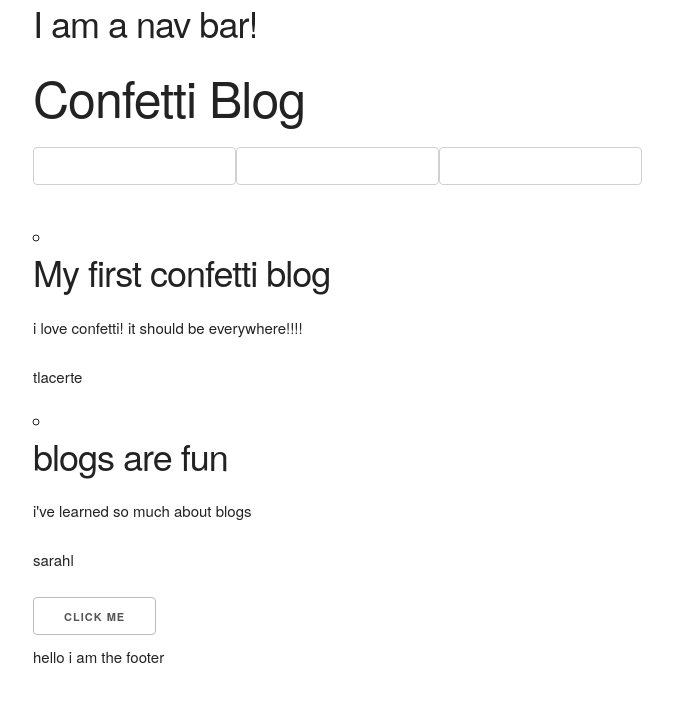
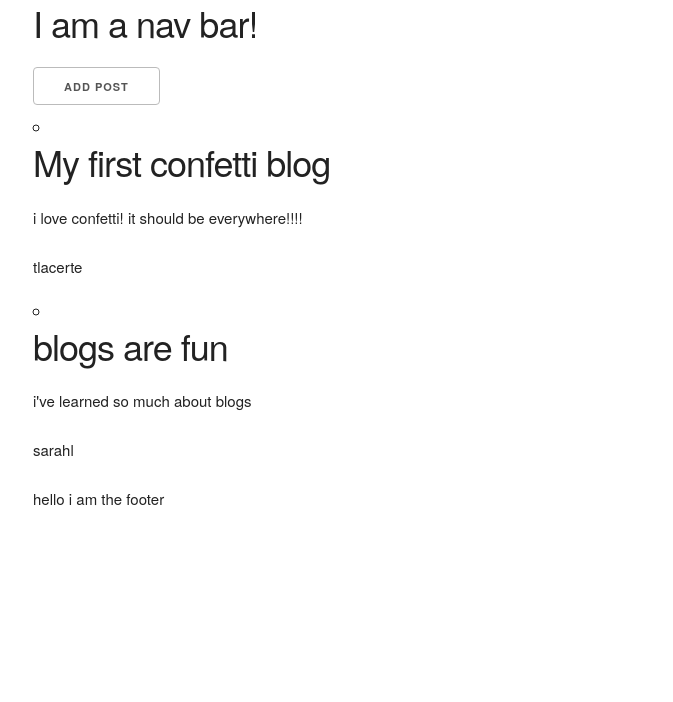
Before and after one commit to tlacerte/React-Blog, a React (Create React App) app: page / in a window 1280 px wide. Shown: the top 702 px of the page, without its empty margins (127-800 px from the left). Built offline with nearby package versions, Linux system fonts and the light colour scheme.

Commit message:
toggle post button

```diff
--- a/src/App.js
+++ b/src/App.js
@@ -6,7 +6,7 @@ import BlogForm from './BlogForm'
 
 class App extends Component {
   state = {
-    isShowing : true,
+    isShowing : false,
     posts : [
       {
         title : "My first confetti blog",
@@ -21,7 +21,7 @@ class App extends Component {
     ]
   }
   //define all event logic hear
-  handleClick = (event) => {
+  handleShowForm = (event) => {
     this.setState({
       isShowing: !this.state.isShowing
     })
@@ -43,11 +43,9 @@ class App extends Component {
     })
     return (
       <div className="App container">
-          <Nav />
-          {this.state.isShowing ? title : null}
-          <BlogForm />
+          <Nav content="NAV"/>
+          {this.state.isShowing ? <BlogForm /> : <button onClick={this.handleShowForm}>Add Post</button>}
           <ul>{composedPosts}</ul>
-          <button onClick={this.handleClick}>click me</button>
           <Footer />
       </div>
     );
--- a/src/BlogForm/index.js
+++ b/src/BlogForm/index.js
@@ -1,4 +1,5 @@
 import React, { Component } from 'react';
+import PropTypes from 'prop-types';
 
 class BlogForm extends Component{
     state = {
@@ -14,14 +15,19 @@ class BlogForm extends Component{
     }
     render(){
         return (
-            <form action="blogform">
+            <form action="blogform" className="blog-form">
                 {/* <h1>{this.state.title}</h1> */}
                 <input type="text" name="title" onChange={this.handleOnChange} value={this.state.title} />
                 <input type="text" name="content" onChange={this.handleOnChange} value={this.state.content} />
                 <input type="text" name="user" onChange={this.handleOnChange} value={this.state.user} />
+                <button onClick={this.props.handleToggle}>close</button>
             </form>
         )
     }
 }
 
 export default BlogForm
+
+BlogForm.propTypes = {
+    handleToggle : PropTypes.func
+}
```
